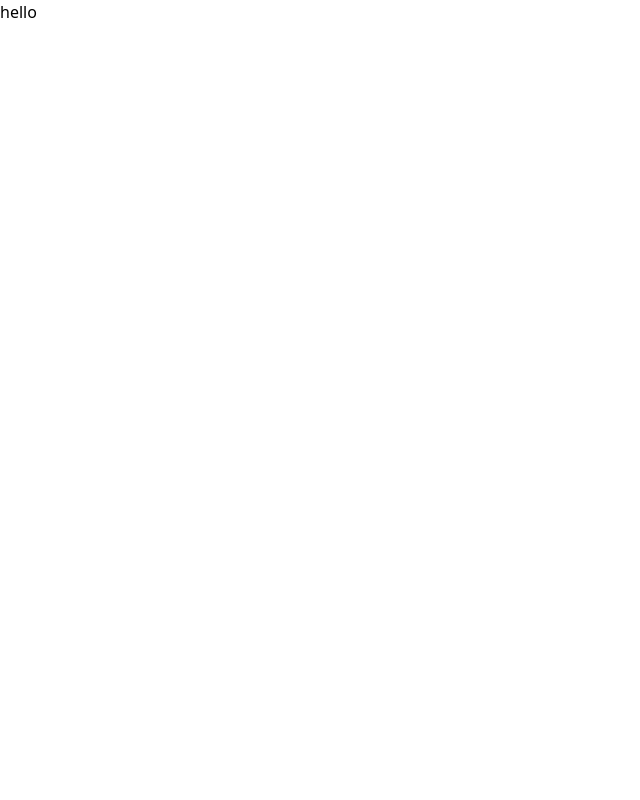
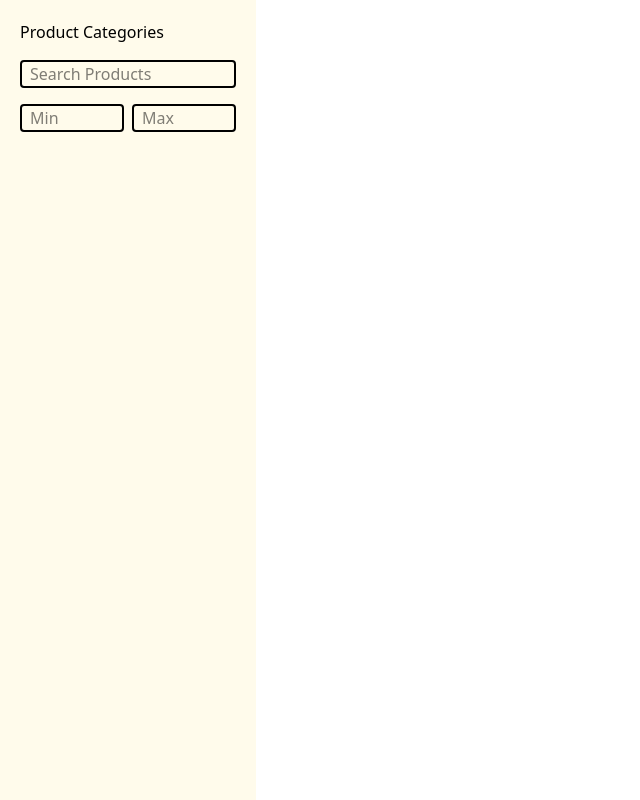
Before and after one commit to zanozano/react-ecom, a React (Vite) app: page / in a window 1280 px wide. Shown: the whole page, without its empty margins (0-640 px from the left). Built offline with nearby package versions, Linux system fonts and the light colour scheme; no server answers.

Commit message:
feat: implement Sidebar component with product category fetching

```diff
--- a/src/App.tsx
+++ b/src/App.tsx
@@ -1,13 +1,15 @@
-import './styles/main.css'
+import Sidebar from './components/Sidebar';
+import './styles/main.css';
+import { BrowserRouter as Router } from 'react-router-dom';
 
 function App() {
-
-
-  return (
-    <div>
-    hello
-    </div>
-  )
+	return (
+		<Router>
+			<div className='flex h-screen'>
+				<Sidebar />
+			</div>
+		</Router>
+	);
 }
 
-export default App
+export default App;
--- /dev/null
+++ b/src/components/Sidebar.tsx
@@ -0,0 +1,68 @@
+import React, { useEffect, useState } from 'react';
+
+interface Product {
+	category: string;
+}
+
+interface FetchResponse {
+	products: Product[];
+}
+
+const Sidebar: React.FC = () => {
+	const [products, setProducts] = useState<string[]>([]);
+
+	// const [keywords] = useState<string[]>([
+	//   "Apple",
+	//   "Banana",
+	//   "Cherry",
+	//   "Date",
+	//   "Elderberry",
+	//   "Fig",
+	// ]);
+
+	useEffect(() => {
+		const fetchCategories = async () => {
+			try {
+				const response = await fetch('https://dummyjson.com/products');
+				const data: FetchResponse = await response.json();
+				const uniqueCategory = Array.from(
+					new Set(data.products.map((product) => product.category))
+				);
+				console.log(uniqueCategory);
+				setProducts(uniqueCategory);
+			} catch (error) {
+				console.error('Error fetching categories:', error);
+			}
+		};
+
+		fetchCategories();
+	}, []);
+
+	return (
+		<div className='w-64 p-5 h-screen bg-amber-50'>
+			<h2 className='mb-4'>Product Categories</h2>
+			<section className='flex flex-col gap-4'>
+				<input
+					type='text'
+					className='border-2 rounded px-2 sm:mb-0 w-full'
+					placeholder='Search Products'
+				/>
+
+				<div className='flex gap-2'>
+					<input
+						type='text'
+						className='border-2 rounded px-2 sm:mb-0 w-full'
+						placeholder='Min'
+					/>
+					<input
+						type='text'
+						className='border-2 rounded px-2 sm:mb-0 w-full'
+						placeholder='Max'
+					/>
+				</div>
+			</section>
+		</div>
+	);
+};
+
+export default Sidebar;
```
